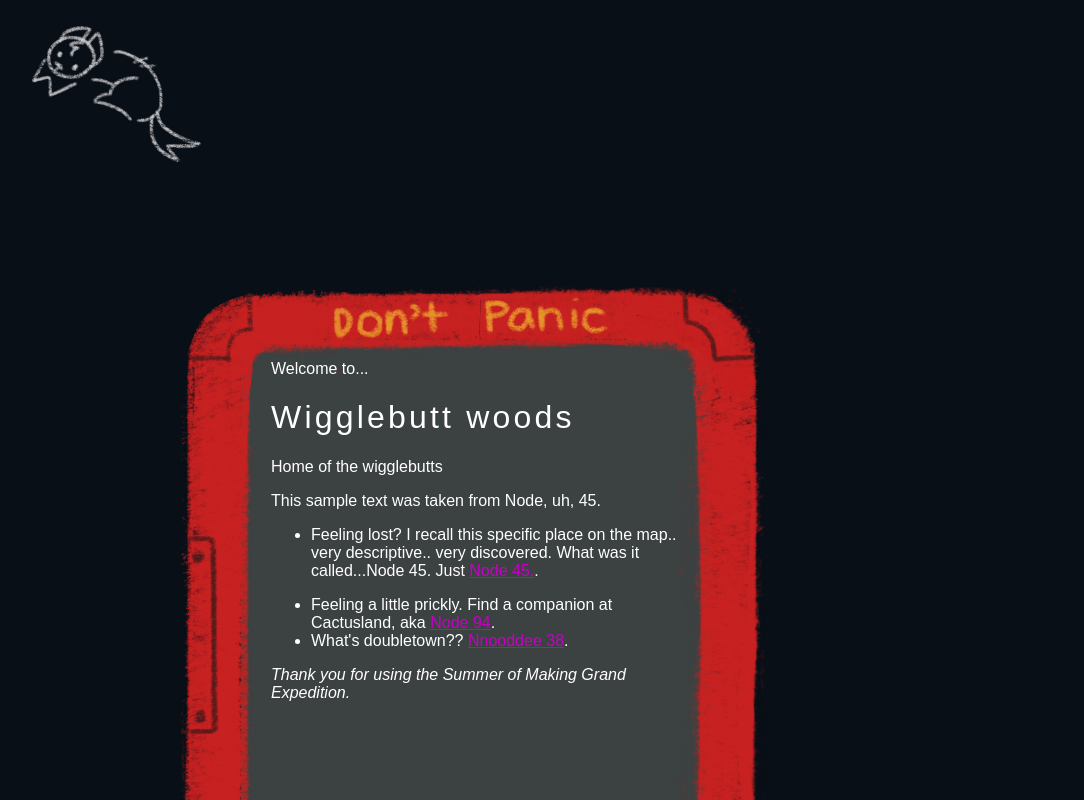
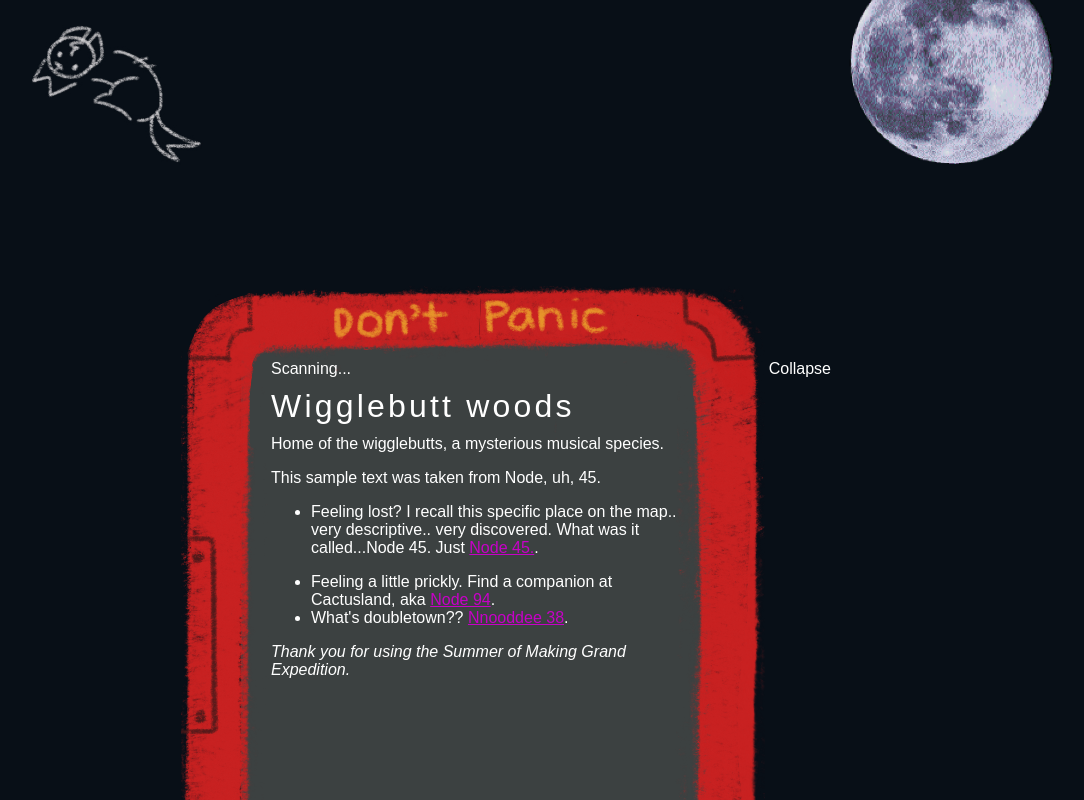
Before and after one commit to makrcat/scene-58--the-whimsical-wigglebutt-woods, a plain HTML site: page index.html in a window 1280 px wide. Shown: the whole page, without its empty margins (29-1113 px from the left). Drawn offline with Linux system fonts and the light colour scheme.

Commit message:
assets, game

```diff
--- a/index.html
+++ b/index.html
@@ -8,11 +8,18 @@
 
 <body>
 
+    <img src="moon.png" style="position: absolute; top: -50px; right: 100px;
+    opacity: 0.9" width="400px">
+
     <img src="gps.png" class="gps-border">
     <div class="gps">
-        <span>Welcome to...</span>
-        <h1>Wigglebutt woods</h1>
-        <span>Home of the wigglebutts</span>
+        <div class="collapse" onClick="start()">
+            <span>Collapse</span>
+        </div>
+
+        <span>Scanning...</span>
+        <h1 style="margin: 10px 0">Wigglebutt woods</h1>
+        <span>Home of the wigglebutts, a mysterious musical species.</span>
 
         <p>This sample text was taken from Node, uh, 45.</p>
 
@@ -38,6 +45,8 @@
     </div>
 
     <img src="loader.png" width="250px">
+
+    <script src="script.js"></script>
 </body>
 
 </html>
--- /dev/null
+++ b/script.js
@@ -0,0 +1,3 @@
+function start() {
+    console.log("started")
+}
--- a/style.css
+++ b/style.css
@@ -7,6 +7,18 @@ body {
     color: white;
 
     font-family: Arial;
+}
+
+.collapse {
+    color: white;
+    position: absolute;
+    right: -120px;
+
+    cursor: pointer;
+}
+
+img {
+    pointer-events: none;
 }
 
 h1 {
```
Also changed, not shown: big_idle1.png (added), big_idle2.png (added), big_sing.png (added), moon.png (added), small_idle1.png (added), small_idle2.png (added), small_sing.png (added).
